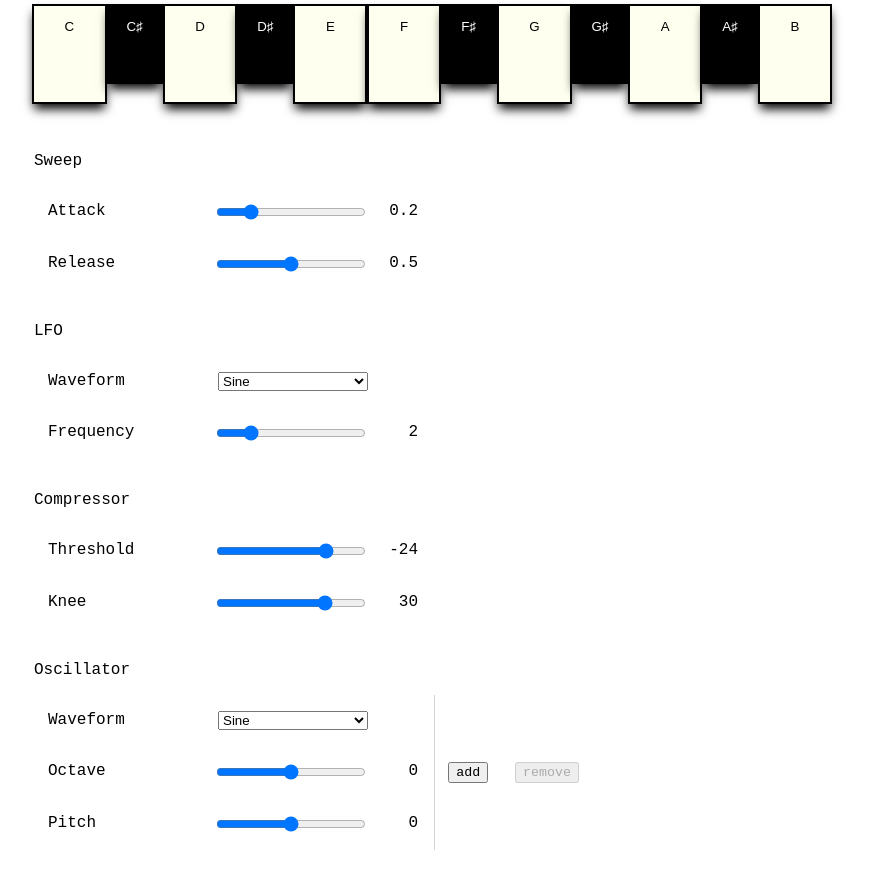
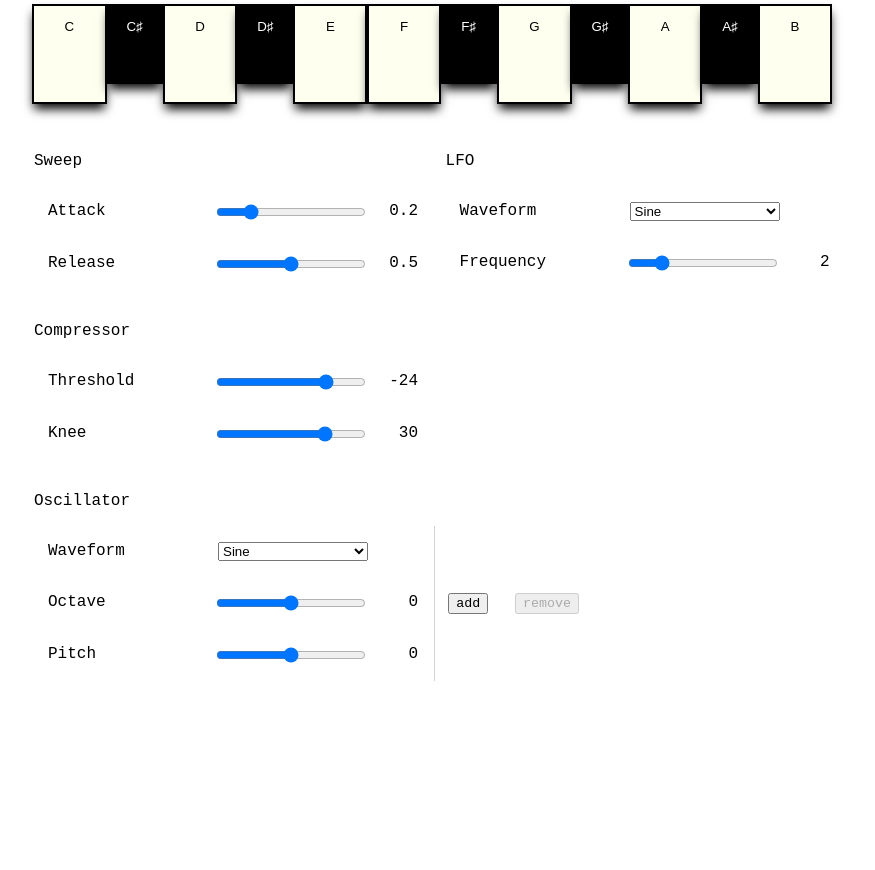
Before and after one commit to m3g4p0p/lfo, a website with bundled scripts: page public/index.html in a window 1280 px wide. Shown: the part 460-1330 px from the top of the page, without its empty margins (0-875 px from the left). After the commit the page ends 1189 px from the top, so only its background shows below. Built offline with nearby package versions, Linux system fonts and the light colour scheme.

Commit message:
add columns

```diff
--- a/public/index.html
+++ b/public/index.html
@@ -28,6 +28,7 @@
     </div>
 
     <form class="controls" id="controls">
+      <div>
         <fieldset>
           <legend>Sweep</legend>
 
@@ -80,8 +81,10 @@
             <output></output>
           </label>
         </fieldset>
+      </div>
 
-      <fieldset name="oscillators[]">
+      <div>
+        <fieldset class="oscillator" name="oscillators[]">
           <legend>Oscillator</legend>
 
           <label class="control">
@@ -112,6 +115,7 @@
             <button type="button" data-action="remove" disabled>remove</button>
           </div>
         </fieldset>
+      </div>
     </form>
 
     <div id="devices" class="devices"></div>
--- a/public/style.css
+++ b/public/style.css
@@ -44,11 +44,11 @@ label span {
 fieldset,
 .controls {
   display: inline-flex;
-  flex-direction: column;
 }
 
 .controls {
   margin-top: 2em;
+  flex-wrap: wrap;
 }
 
 fieldset,
@@ -64,8 +64,13 @@ legend {
 
 fieldset {
   position: relative;
+  flex-direction: column;
   border: none;
   padding: 0;
+}
+
+.oscillator {
+  margin-right: 50%;
 }
 
 .actions {
```
Lines whose indentation alone changed are shown as unchanged.
